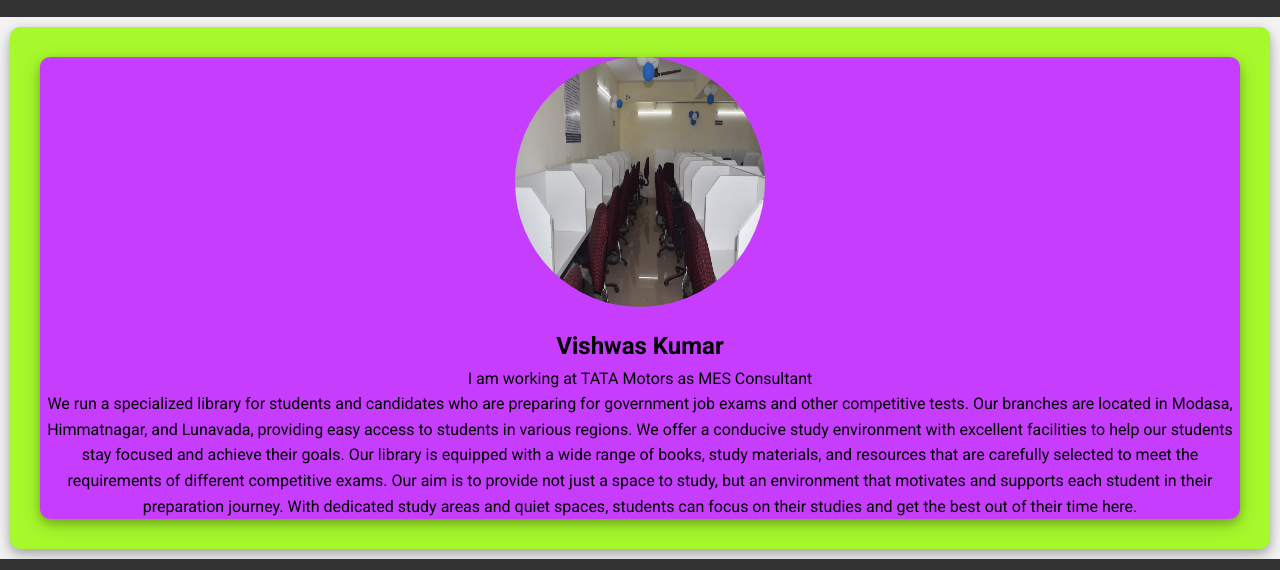
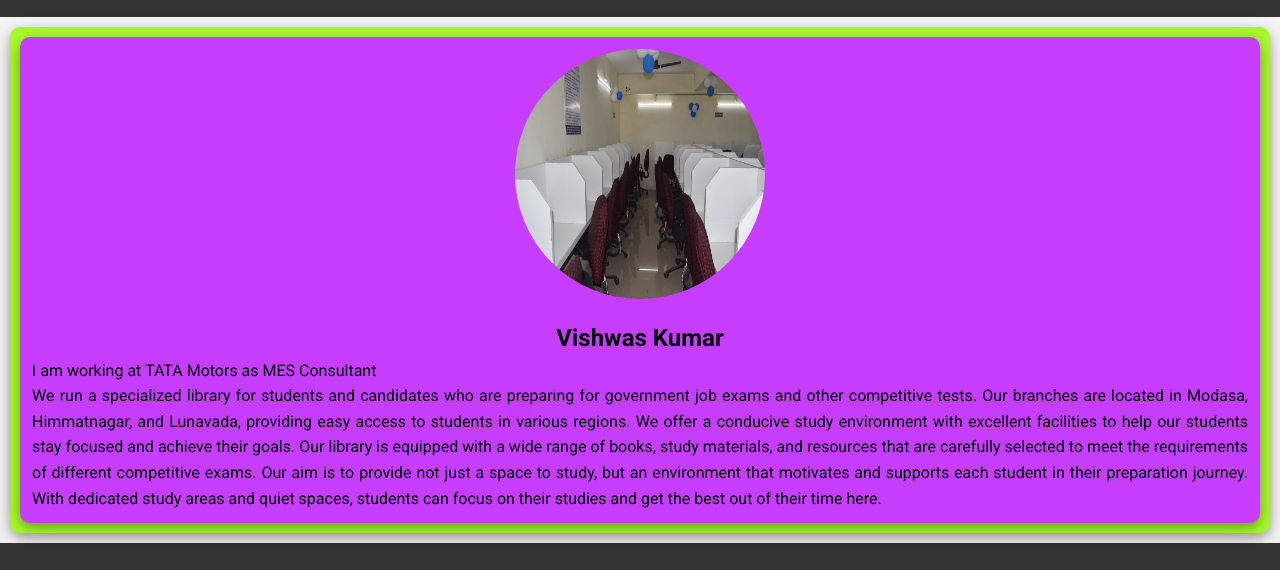
Before and after one commit to Vishwas1593/Unique-Reading-Library, a plain HTML site: page main/aboutus.html in a window 1280 px wide. Shown: the part 190-760 px from the top of the page. Drawn offline with Linux system fonts and the light colour scheme.

Commit message:
Update about.css

```diff
--- a/css/about.css
+++ b/css/about.css
@@ -1,7 +1,7 @@
 .aboutus1{
     display: flex;
     background-color: rgb(167, 249, 44);
-    height: auto;
+    height: fit-content;
     width: auto;
     margin: 10px;
     border-radius: 10px;
@@ -16,8 +16,9 @@
 .left{
     /* display: block; */
     width: 100%;
-    margin: 30px;
-    height: auto;
+    margin: 10px;
+    padding: 12px;
+    height: fit-content;
     background-color: rgb(199, 61, 253);
     text-align: center;
     align-content: center;
@@ -47,4 +48,9 @@
     /* display: flex; */
     align-items: center;
     justify-content: center;
+    height: auto;
 }
+
+.aboutus2 p{
+    text-align: justify;
+}
```
